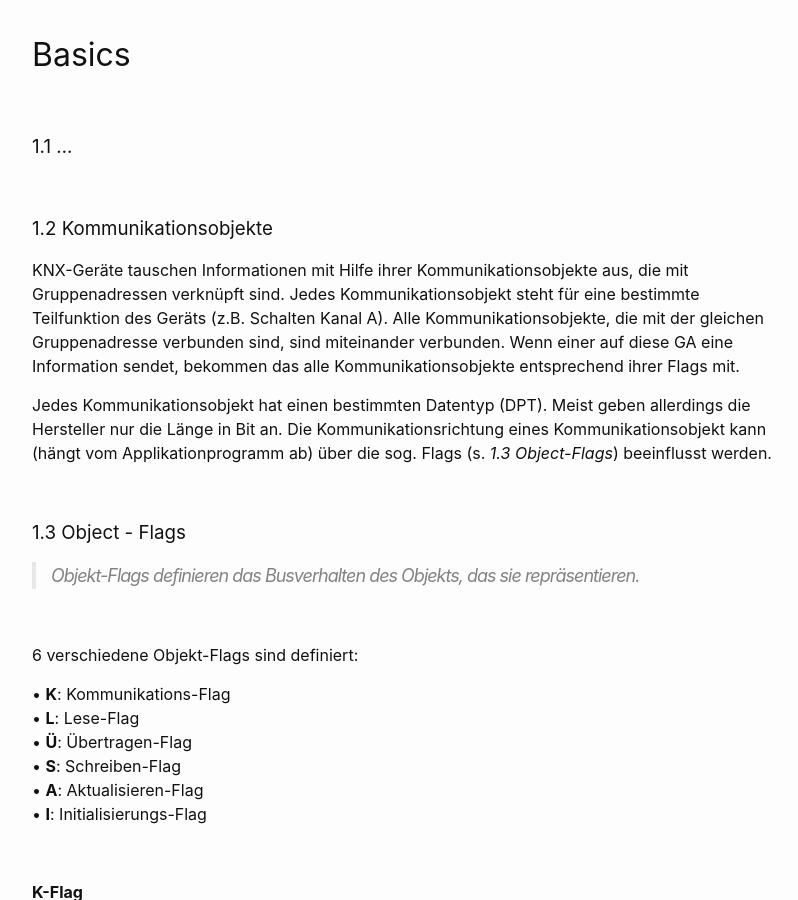
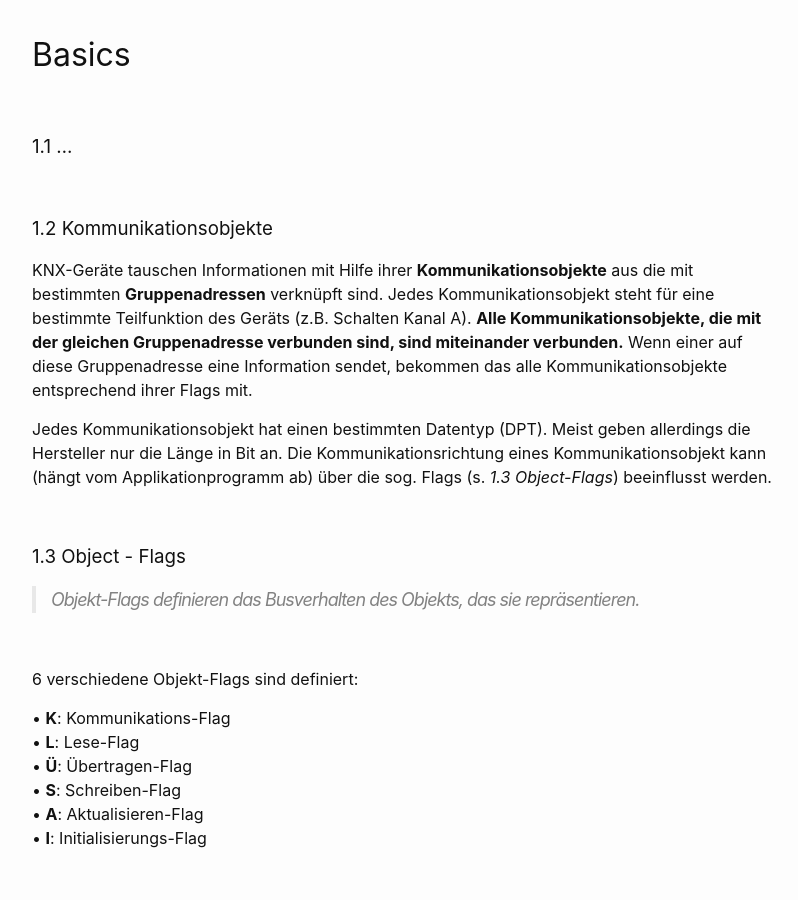
Before and after one commit to Hautaklyttn/progDocs, a Jekyll site: the page built from docs/articles/knx_basics.md, in a window 1280 px wide and 900 px high, scrolled down 520 px. Shown: the whole window, without its empty margins (238-1036 px from the left). Built offline with Jekyll 4.4.1, drawn with Linux system fonts in a browser that asks for light colours.

Commit message:
Update knx_basics.md

```diff
--- a/docs/articles/knx_basics.md
+++ b/docs/articles/knx_basics.md
@@ -35,7 +35,7 @@ layout: default
 
 <a name="ch1-2"></a>
 ### 1.2 Kommunikationsobjekte
-KNX-Geräte tauschen Informationen mit Hilfe ihrer Kommunikationsobjekte aus, die mit Gruppenadressen verknüpft sind. Jedes Kommunikationsobjekt steht für eine bestimmte Teilfunktion des Geräts (z.B. Schalten Kanal A). Alle Kommunikationsobjekte, die mit der gleichen Gruppenadresse verbunden sind, sind miteinander verbunden. Wenn einer auf diese GA eine Information sendet, bekommen das alle Kommunikationsobjekte entsprechend ihrer Flags mit.
+KNX-Geräte tauschen Informationen mit Hilfe ihrer **Kommunikationsobjekte** aus die mit bestimmten **Gruppenadressen** verknüpft sind. Jedes Kommunikationsobjekt steht für eine bestimmte Teilfunktion des Geräts (z.B. Schalten Kanal A). **Alle Kommunikationsobjekte, die mit der gleichen Gruppenadresse verbunden sind, sind miteinander verbunden.** Wenn einer auf diese Gruppenadresse eine Information sendet, bekommen das alle Kommunikationsobjekte entsprechend ihrer Flags mit.
 
 Jedes Kommunikationsobjekt hat einen bestimmten Datentyp (DPT). Meist geben allerdings die Hersteller nur die Länge in Bit an.
 Die Kommunikationsrichtung eines Kommunikationsobjekt kann (hängt vom Applikationprogramm ab) über die sog. Flags (s. *1.3 Object-Flags*) beeinflusst werden.
```
